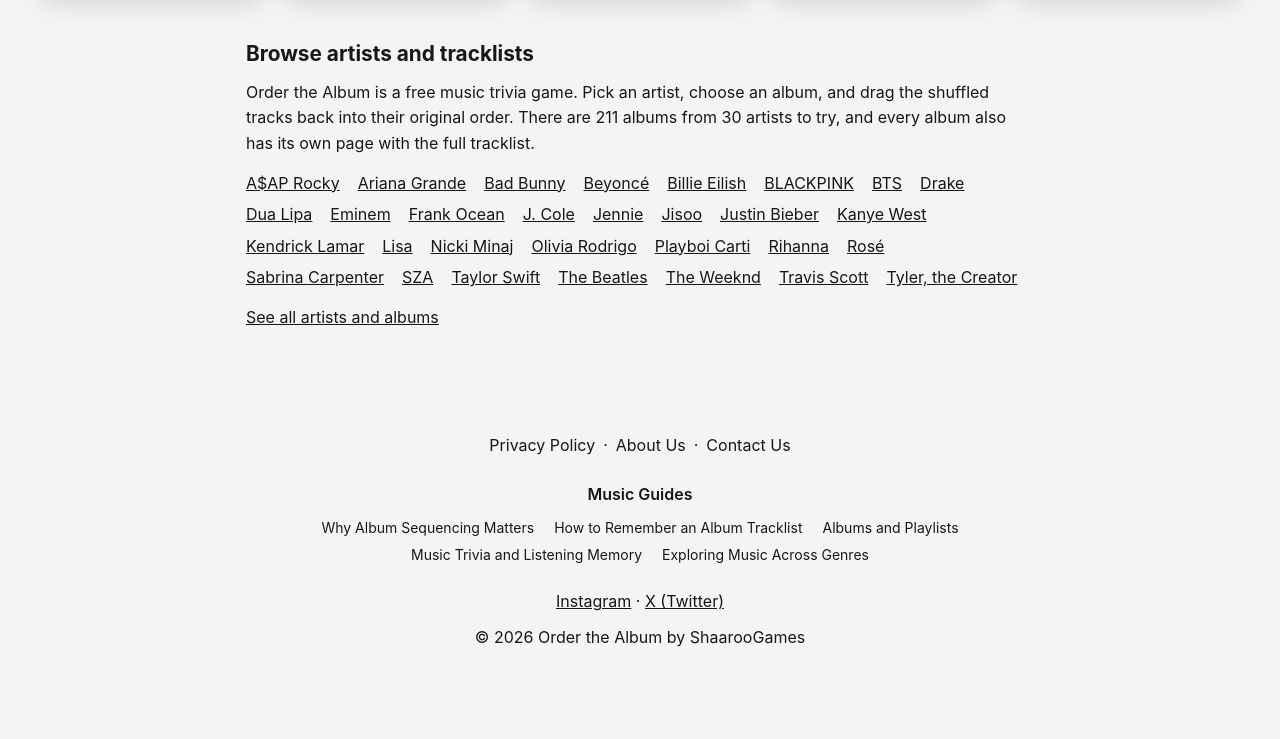
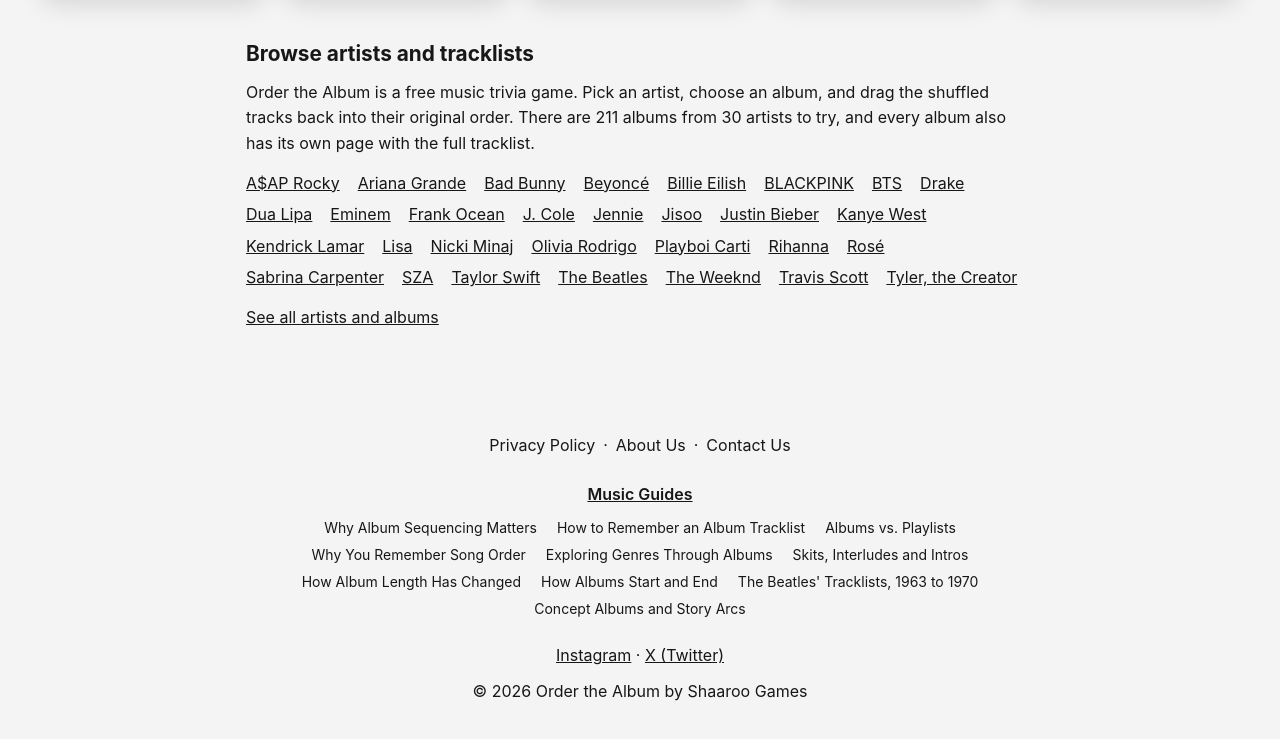
Before and after one commit to ShaaranhanSivananthan/tracklist, a plain HTML site: page index.html in a window 1280 px wide. Shown: the part 1811-2550 px from the top of the page. Before the commit the page ends 2504 px from the top, so only its background shows below. Drawn offline with Linux system fonts and the light colour scheme.

Commit message:
Update index.html

```diff
--- a/index.html
+++ b/index.html
@@ -350,30 +350,24 @@
 
         <!-- Music guides -->
         <div class="footer-guides">
-            <h2 class="footer-guides-title">Music Guides</h2>
+            <h2 class="footer-guides-title">
+                <a href="/articles/">Music Guides</a>
+            </h2>
 
             <nav class="footer-guides-nav" aria-label="Music guides">
-                <a href="/articles/album-sequencing.html">
-                    Why Album Sequencing Matters
-                </a>
-
-                <a href="/articles/how-to-remember-tracklists.html">
-                    How to Remember an Album Tracklist
-                </a>
-
-                <a href="/articles/albums-vs-playlists.html">
-                    Albums and Playlists
-                </a>
-
-                <a href="/articles/music-trivia-and-listening-memory.html">
-                    Music Trivia and Listening Memory
-                </a>
-
-                <a href="/articles/exploring-music-across-genres.html">
-                    Exploring Music Across Genres
-                </a>
+                <a href="/articles/album-sequencing.html">Why Album Sequencing Matters</a>
+                <a href="/articles/how-to-remember-tracklists.html">How to Remember an Album Tracklist</a>
+                <a href="/articles/albums-vs-playlists.html">Albums vs. Playlists</a>
+                <a href="/articles/music-trivia-and-listening-memory.html">Why You Remember Song Order</a>
+                <a href="/articles/exploring-music-across-genres.html">Exploring Genres Through Albums</a>
+                <a href="/articles/skits-and-interludes.html">Skits, Interludes and Intros</a>
+                <a href="/articles/long-vs-short-albums.html">How Album Length Has Changed</a>
+                <a href="/articles/opening-and-closing-tracks.html">How Albums Start and End</a>
+                <a href="/articles/beatles-tracklists-1963-1970.html">The Beatles' Tracklists, 1963 to 1970</a>
+                <a href="/articles/concept-albums-and-story-arcs.html">Concept Albums and Story Arcs</a>
             </nav>
         </div>
+
 
         <!-- Social links -->
         <p class="social-links">
@@ -385,7 +379,7 @@
         </p>
 
         <p class="footer-copy">
-            &copy; 2026 Order the Album by ShaarooGames
+            &copy; 2026 Order the Album by Shaaroo Games
         </p>
 
     </footer>
```
